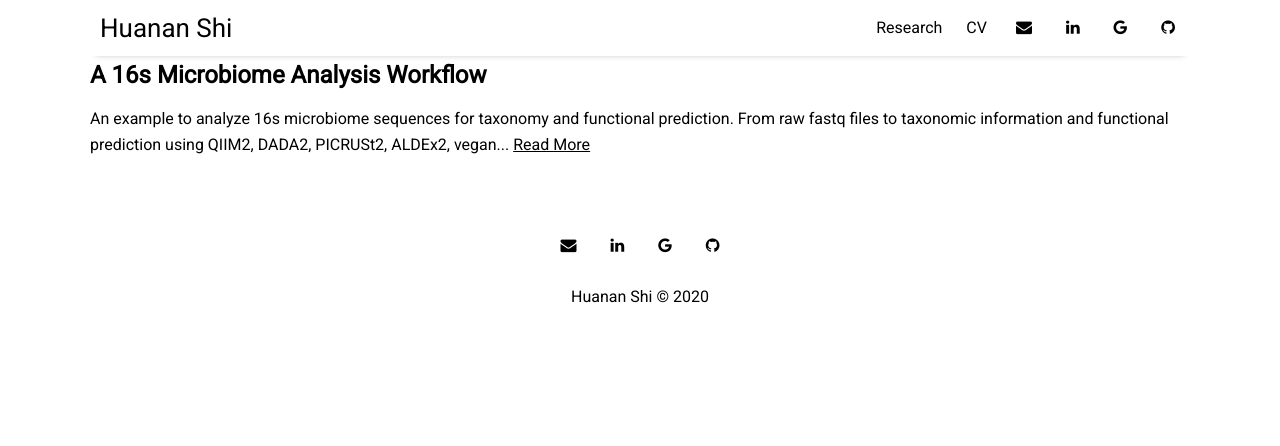
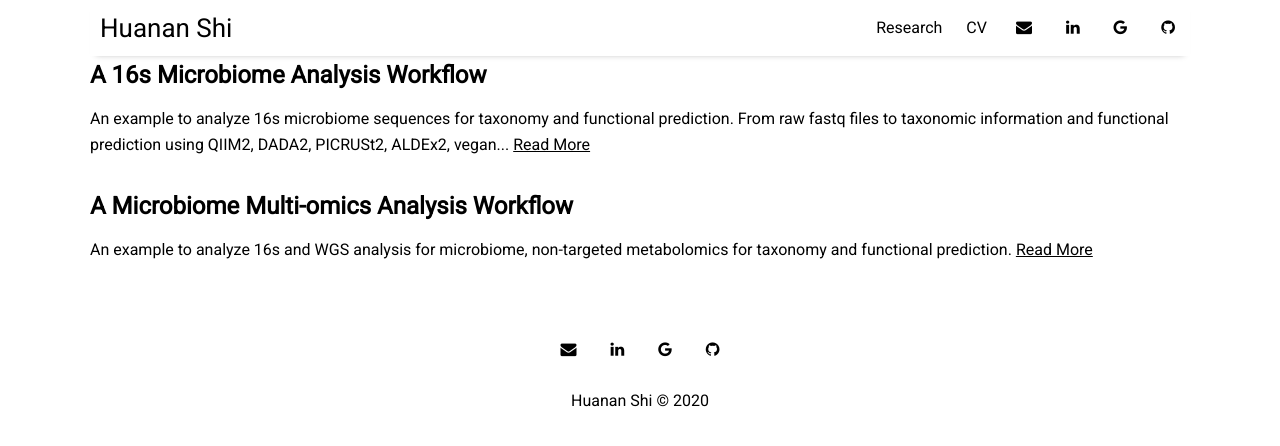
Before and after one commit to huananfshi/huananfshi.github.io, a Jekyll site: the page built from research.html, in a window 1280 px wide. Shown: the top 446 px of the page. Built offline with Jekyll 4.4.1, drawn with Linux system fonts in a browser that asks for light colours; nearby versions of some CDN libraries.

Commit message:
Update research.html

```diff
--- a/research.html
+++ b/research.html
@@ -11,3 +11,12 @@ title: Research
         and functional prediction using QIIM2, DADA2, PICRUSt2, ALDEx2, vegan... <a href="research/a-16s-microbiome-analysis-workflow.html">Read More</a>
     </p>
 </div>
+
+
+<div class='post'>
+    <h1></h1>
+    <h1></h1>
+    <h2><span>A Microbiome Multi-omics Analysis Workflow</span></h2>
+    <p>An example to analyze 16s and WGS analysis for microbiome, non-targeted metabolomics for taxonomy and functional prediction. <a href="research/a_microbiome_multiomics_analysis_workflow.html">Read More</a>
+    </p>
+</div>
```
